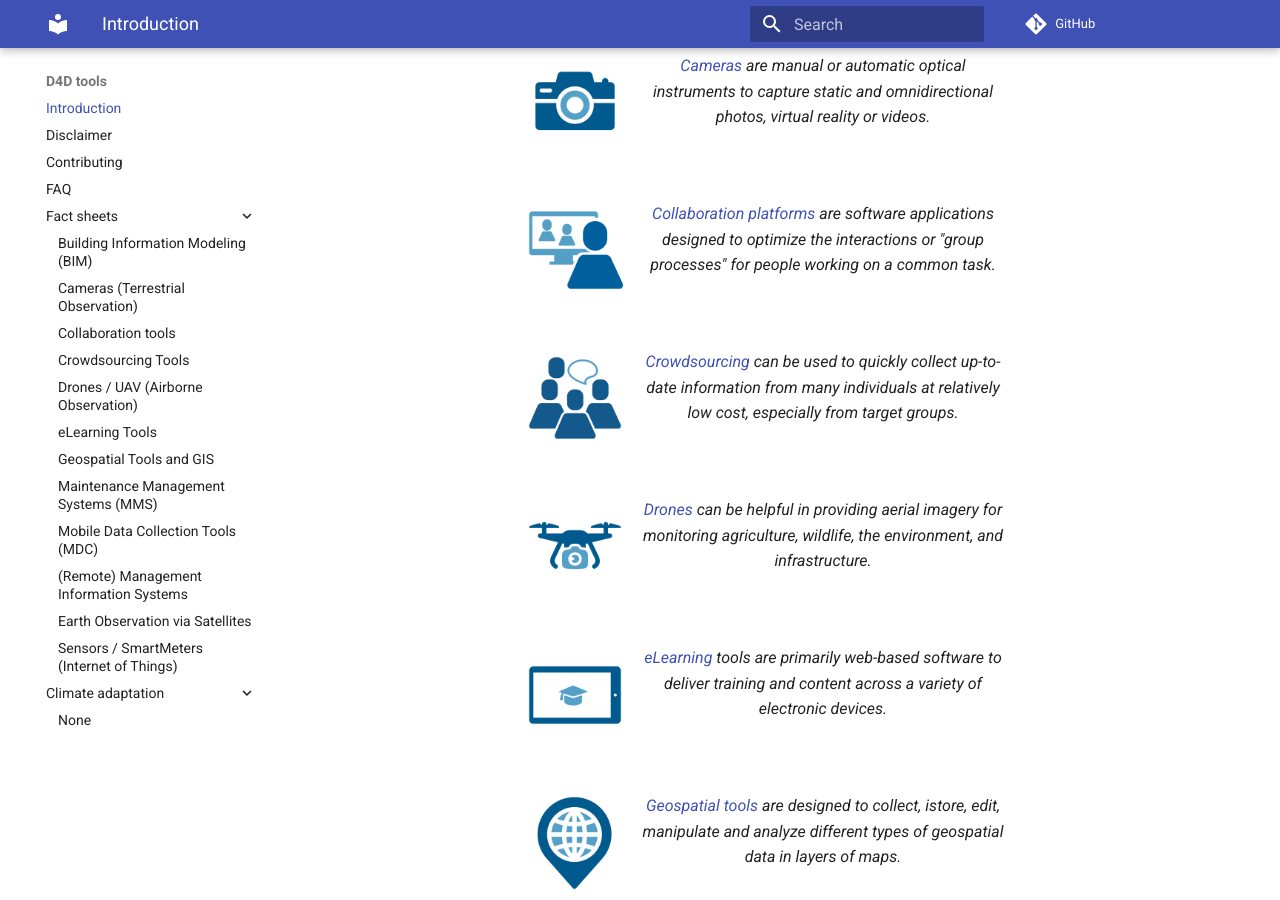
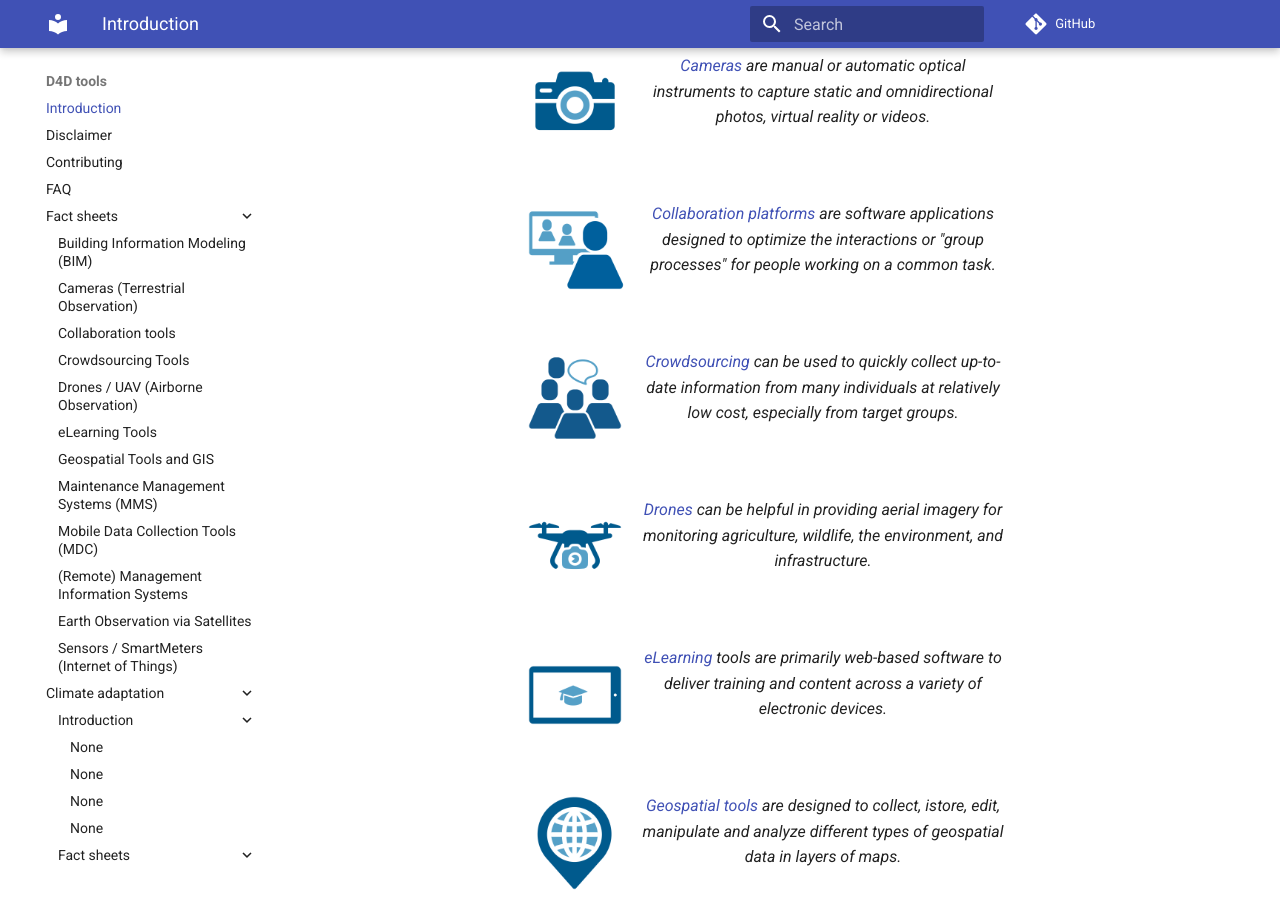
Before and after one commit to openkfw/d4dtools, an MkDocs documentation site: the page built from docs/index.md, in a window 1280 px wide and 900 px high, scrolled down 484 px. Built offline with MkDocs 1.6.1 and Material for MkDocs 9.7.7, drawn with Linux system fonts in a browser that asks for light colours; comment, search, counter and statistics services are not loaded; some of the changed lines change nothing that is shown.

Commit message:
Updating mkdocs.yml to include subfolders of climate-adaptation

```diff
--- a/mkdocs.yml
+++ b/mkdocs.yml
@@ -33,6 +33,22 @@ nav:
     - "sensors.md"
   - "Climate adaptation":
     - climate-adaptation/index.md
+    - "Introduction":
+      - Introduction/index.md
+      - solutions-resilience.md
+      - opportunities.md
+      - challenges.md
+    - "Fact sheets":
+      - fact-sheets-cres/Index.md
+      - ai.md
+      - data-sources.md
+      - mobile-tools.md
+      - rmis-cres.md
+      - iot.md
+      - digital-twins.md
+      - eot.md
+      - communication.md
+
     - climate-adaptation/mobile-tools.md
 
 
```
